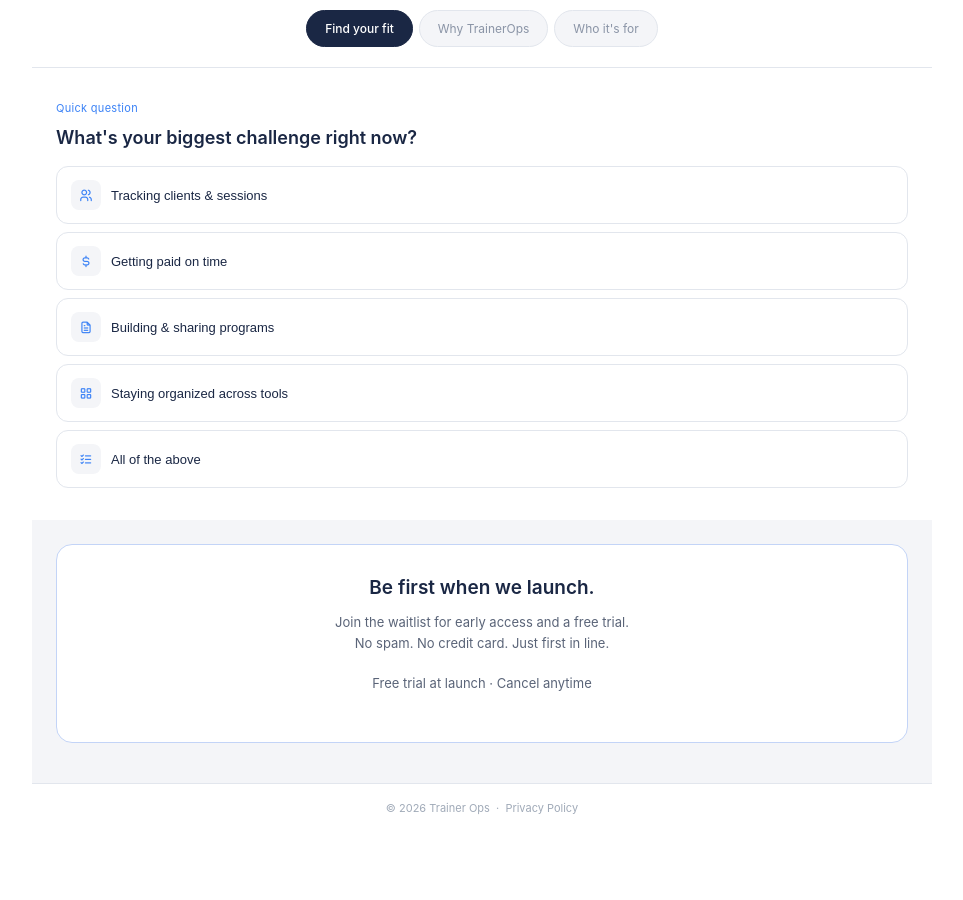
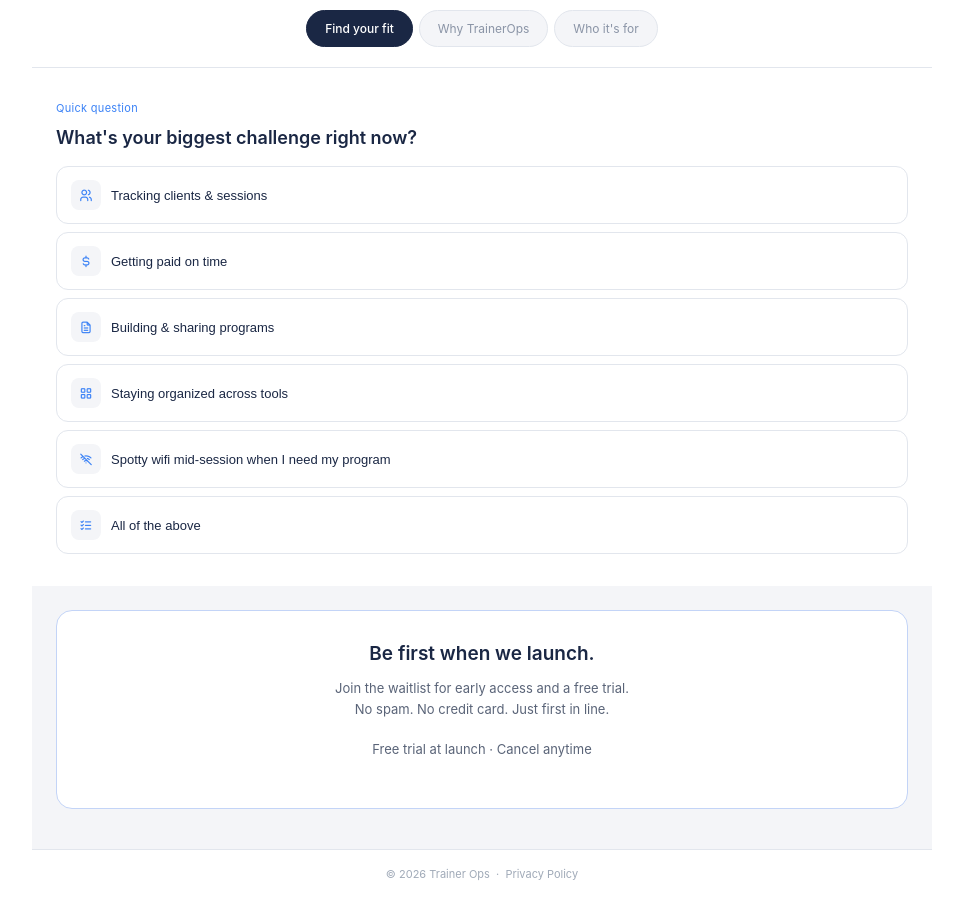
Before and after one commit to thetrainerops-code/thetrainerops, a Jekyll site: the page index.html, which Jekyll copies as it is, in a window 1280 px wide and 900 px high, scrolled down 589 px. Shown: the whole window, without its empty margins (158-1121 px from the left). Built offline with Jekyll 4.4.1, drawn with Linux system fonts in a browser that asks for light colours; before the commit the page ends 1423 px from its top, so only the background shows below that.

Commit message:
Add button for wifi issue and update related content

```diff
--- a/index.html
+++ b/index.html
@@ -266,6 +266,10 @@
           <div class="option-icon"><i class="ti ti-layout-grid" style="font-size:14px;color:#3b82f6;"></i></div>
           Staying organized across tools
         </button>
+        <button class="option-btn" onclick="selectOption(this,'wifi')">
+  <div class="option-icon"><i class="ti ti-wifi-off" style="font-size:14px;color:#3b82f6;"></i></div>
+  Spotty wifi mid-session when I need my program
+</button>
         <button class="option-btn" onclick="selectOption(this,'all')">
           <div class="option-icon"><i class="ti ti-list-check" style="font-size:14px;color:#3b82f6;"></i></div>
           All of the above
@@ -382,6 +386,12 @@
         body: "TrainerOps replaces every spreadsheet, notes app, and reminder you're currently using — clients, sessions, programs, finance, and leads all in one place.",
         features: ['Dashboard overview of your whole business', 'Works offline — no internet needed', 'Automatic cloud backup for peace of mind']
       },
+      wifi: {
+  tag: 'Offline access',
+  headline: "No wifi? No problem. Your data goes where you go.",
+  body: "TrainerOps works fully offline — every client profile, program, and session log is stored on your phone. Gym wifi drops mid-session and you never miss a beat.",
+  features: ['Full offline access — no internet needed', 'Programs and client notes always available', 'Syncs automatically when you reconnect']
+},
       all: {
         tag: 'The full picture',
         headline: "That's exactly why TrainerOps exists.",
```
